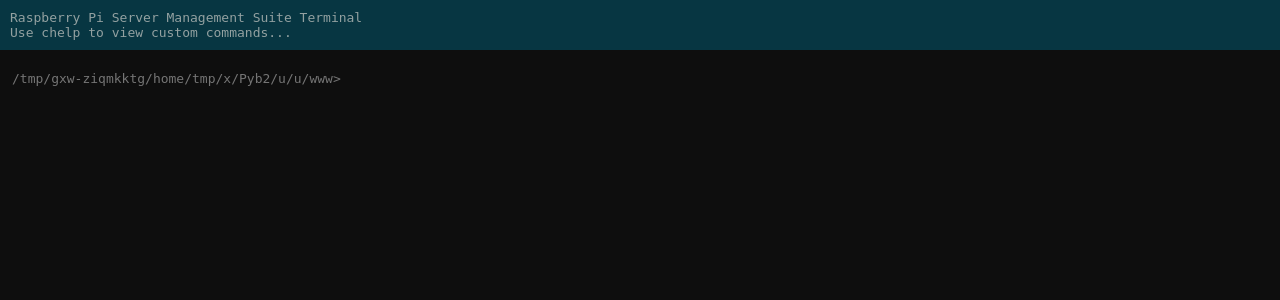
After one commit to 0V3RR1DE0/rpi-server-manager, a Flask app: page /terminal in a window 1280 px wide. The commit adds this page. Shown: the top 300 px of the page. Run offline with Flask 3, Linux system fonts and the light colour scheme; the visitor is signed in with stand-in values (Sample User, id 1).

Commit message:
Initial Commit [0.0.1]

```diff
--- a/app.py
+++ b/app.py
@@ -6,11 +6,14 @@
 from functools import wraps
 from tools.logger import log_access, log_file_upload
 import os
-from tools import system_monitor, network_logs as net_logs, logger  # Import the modules
+from tools import system_monitor, network_logs as net_logs, logger
+from flask_socketio import SocketIO, emit
+import subprocess
 
 # Initialize Flask app
 app = Flask(__name__)
 bcrypt = Bcrypt(app)
+socketio = SocketIO(app)
 
 # Configuration
 default_password = '123456'
@@ -48,7 +51,7 @@
 app.secret_key = secret_key
 app.permanent_session_lifetime = timedelta(minutes=5)
 
-# Utility Functions
+# Functions
 
 def log_page_access():
     """Log access to a page."""
@@ -68,6 +71,12 @@
     return decorated_function
 
 # Routes
+
+"""
+##########################################################################
+################################ ~BANNER~ ################################
+##########################################################################
+"""
 
 @app.route('/get-logs')
 def get_logs():
@@ -215,6 +224,38 @@
     flash('You have been logged out.', 'info')
     return redirect(url_for('login'))
 
+@app.route('/terminal', methods=['GET', 'POST'])
+@login_required
+def terminal():
+    """Terminal route."""
+    current_path = os.getcwd()
+    log_page_access()
+    return render_template('terminal.html', current_path=current_path)  # Pass the current path to the template
+
+@app.route('/execute', methods=['POST'])
+def execute():
+    command = request.form['command']
+    output = ""
+    current_path = os.getcwd()  # Get the current path before executing the command
+    try:
+        if command.startswith("cd "):
+            directory = command.split(" ", 1)[1]
+            os.chdir(directory)
+            output = os.getcwd()
+        elif command == "cd..":  # Check if the command is 'cd..'
+            os.chdir('..')  # Go back one directory
+            output = os.getcwd()
+        elif command == "cls" or command == "clear":  # Check if the command is 'cls' or 'clear'
+            output = ""  # Clear the output area silently
+        else:
+            result = subprocess.run(command, shell=True, capture_output=True, text=True)
+            output = result.stdout.strip() if result.stdout else result.stderr.strip()
+    except Exception as e:
+        output = str(e)
+    return jsonify({'output': output, 'current_path': current_path})  # Return both output and current path
+
+
+
 # Run the app
 if __name__ == '__main__':
-    app.run(host='0.0.0.0', port=5000, debug=True)
+    socketio.run(app, host='0.0.0.0', port=5000, debug=True)
--- a/requirements.txt
+++ b/requirements.txt
@@ -1,3 +1,4 @@
 Flask
 Flask-Bcrypt
+flask_socketio
 psutil
--- a/templates/index.html
+++ b/templates/index.html
@@ -1,3 +1,5 @@
+<!-- index.html -->>
+
 <!DOCTYPE html>
 <html lang="en">
 <head>
@@ -21,6 +23,8 @@
             <!-- Add other specific network_tools -->
             <li><a href="{{ url_for('file_share') }}" class="rounded-link">File Share</a></li>
             <!-- Add other specific file_share -->
+            <li><a href="{{ url_for('terminal') }}" class="rounded-link">Terminal</a></li>
+            <!-- Terminal tab -->
             <!-- Add more links for additional tools -->
         </ul>
     </div>
--- /dev/null
+++ b/templates/terminal.html
@@ -0,0 +1,113 @@
+<!DOCTYPE html>
+<html lang="en">
+<head>
+  <meta charset="UTF-8">
+  <meta name="viewport" content="width=device-width, initial-scale=1.0">
+  <title>Raspberry Pi Server Management Suite Terminal</title>
+  <style>
+    body {
+      font-family: monospace;
+      background-color: #0e0e0e;
+      color: #ffffff;
+      margin: 0;
+      padding: 0;
+    }
+    .header {
+      padding: 10px;
+      background-color: #073642;
+      color: #93a1a1;
+    }
+    .content {
+      padding: 10px;
+    }
+    .path {
+      font-weight: bold;
+    }
+    .input-area {
+      margin-top: 10px;
+    }
+    .input-area input[type="text"] {
+      width: calc(100% - 20px);
+      border: none;
+      outline: none;
+      font-family: monospace;
+      font-size: inherit;
+      background-color: transparent;
+      color: #ffffff;
+    }
+    .input-area input[type="text"]:focus {
+      outline: none;
+    }
+    .output {
+      white-space: pre-wrap;
+    }
+  </style>
+</head>
+<body>
+  <div class="header">
+    Raspberry Pi Server Management Suite Terminal<br>
+    Use chelp to view custom commands...
+  </div>
+  <div class="content">
+    <div class="output" id="output"></div>
+    <div class="input-area">
+        <input type="text" id="commandInput" placeholder="{{ current_path }}&gt;"> <!-- Placeholder initially empty -->
+    </div>
+  </div>
+
+  <script>
+    const commandInput = document.getElementById('commandInput');
+    const output = document.getElementById('output');
+
+    commandInput.focus();
+
+    commandInput.addEventListener('keydown', async (e) => {
+      if (e.key === 'Enter') {
+        const command = commandInput.value.trim();
+
+        if (command === '') return;
+
+        const response = await fetch('/execute', {
+          method: 'POST',
+          headers: {
+            'Content-Type': 'application/x-www-form-urlencoded'
+          },
+          body: `command=${encodeURIComponent(command)}`
+        });
+
+        const responseData = await response.json();
+        const data = responseData.output;
+
+        // Clear the input field
+        commandInput.value = '';
+
+        // Print the output
+        printOutput(data);
+
+        // Update placeholder with the current path
+        commandInput.placeholder = responseData.current_path + '>';
+
+        // Check for custom commands
+        if (command === 'chelp') {
+            outputContent.textContent = "Custom commands:\nchelp - Display list of available commands\nexit - Exit the terminal";
+        } else if (command === 'exit') {
+            window.location.href = "/"; // Redirect to home page
+        }
+
+        // Scroll to the bottom of the output
+        window.scrollTo(0, document.body.scrollHeight);
+      }
+    });
+
+    // Function to print output
+    function printOutput(data) {
+      const lines = data.split('\n');
+      lines.forEach(line => {
+        const outputContent = document.createElement('div');
+        outputContent.textContent = line;
+        output.appendChild(outputContent);
+      });
+    }
+  </script>
+</body>
+</html>
--- a/tools/logger.py
+++ b/tools/logger.py
@@ -1,6 +1,9 @@
 # logger.py
 
+import os
 import datetime
+
+LOGS_DIRECTORY = 'static/data/logs'
 
 def log_access(ip_address, action):
     timestamp = datetime.datetime.now()
@@ -14,6 +17,11 @@
 
 def write_to_log(log_entry):
     current_date = datetime.datetime.now().strftime("%Y-%m-%d")
-    log_file_path = f'static/data/logs/log_{current_date}.log'
+    log_file_path = os.path.join(LOGS_DIRECTORY, f'log_{current_date}.log')
+
+    # Create logs directory if it doesn't exist
+    if not os.path.exists(LOGS_DIRECTORY):
+        os.makedirs(LOGS_DIRECTORY)
+
     with open(log_file_path, 'a') as log_file:
         log_file.write(log_entry + '\n')
```
Also changed, not shown: README.md.
